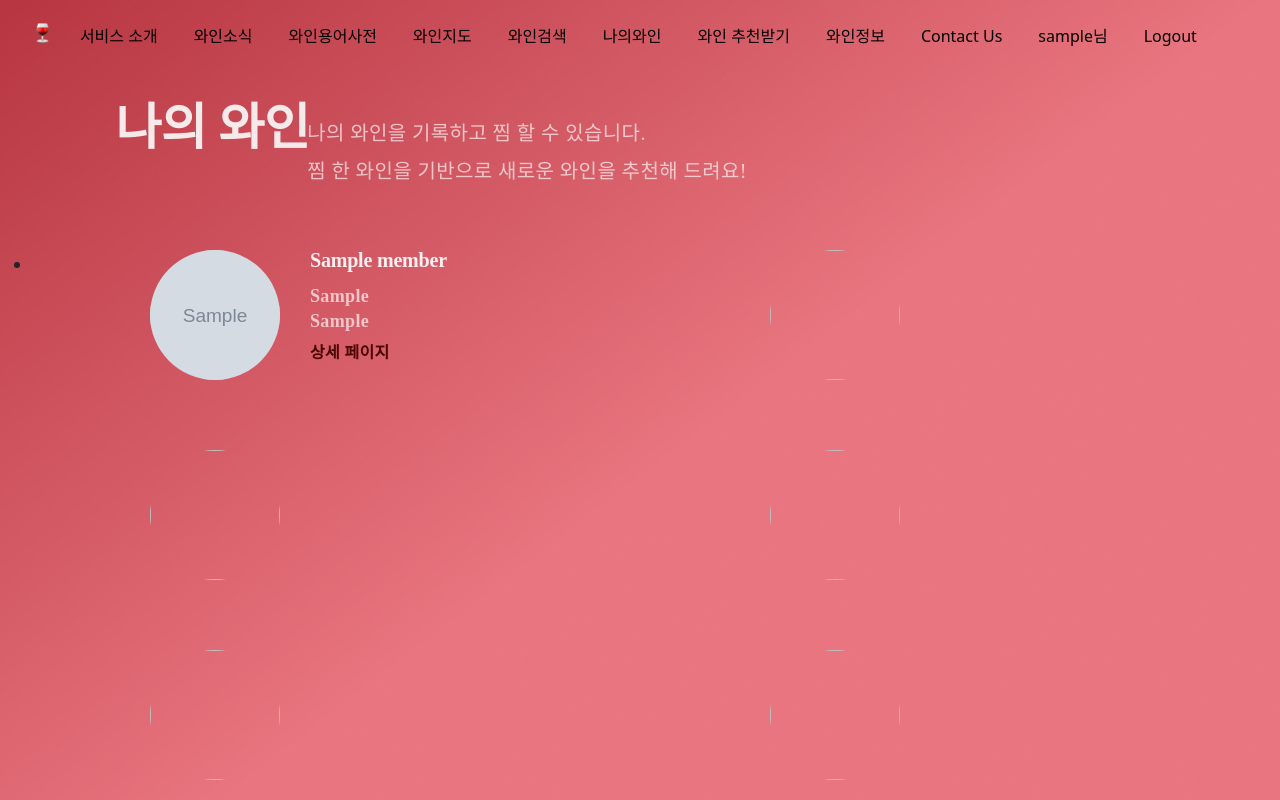
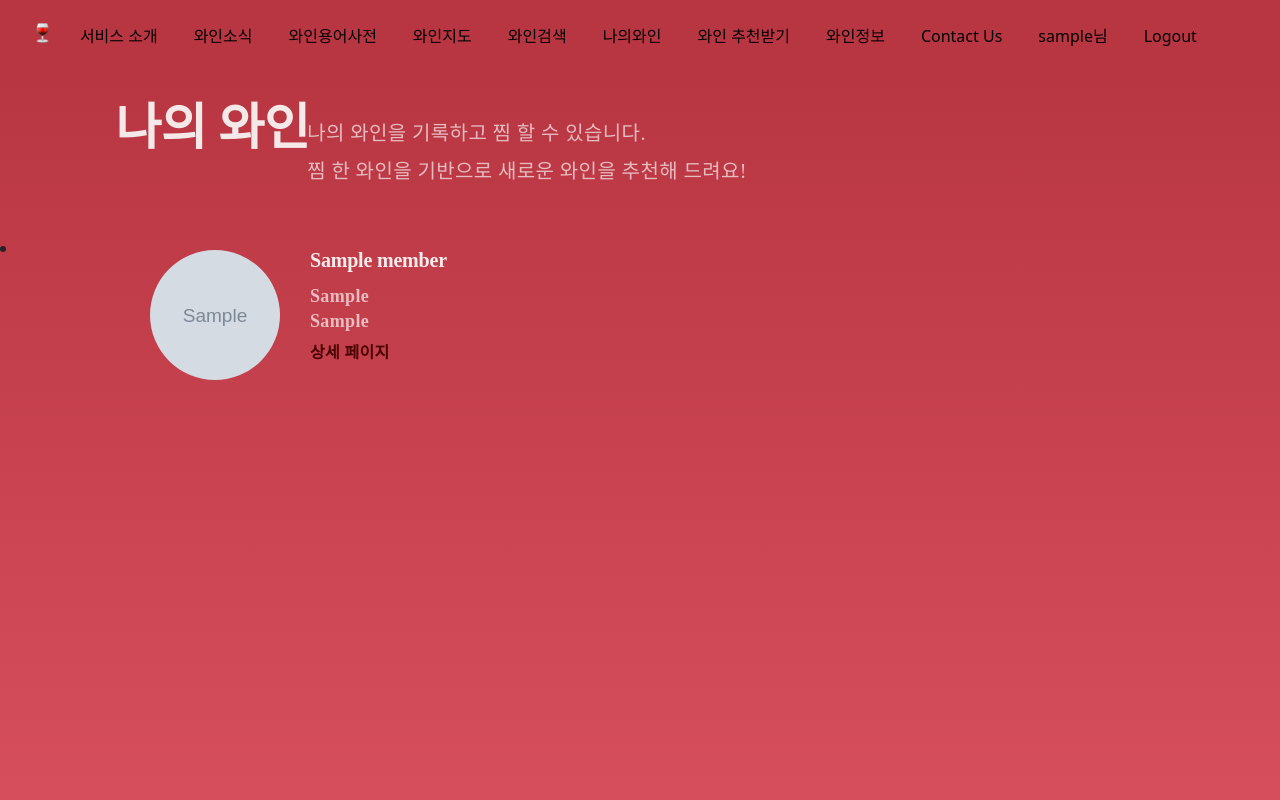
Before and after one commit to Dating-WineService/Wine-ing, a Python web app: template templates/mywine.html in a window 1280 px wide. Run offline with Jinja, Linux system fonts and the light colour scheme; the template is opened without the code that fills it: most values are stand-ins (such as "Sample title", 1, 10 or a date in 2020); grey boxes marked "Sample" are stand-in pictures; some libraries are stand-ins or nearby versions.

Commit message:
Update mywine.html

```diff
--- a/templates/mywine.html
+++ b/templates/mywine.html
@@ -12,14 +12,13 @@
     <link rel="stylesheet" href="https://cdnjs.cloudflare.com/ajax/libs/slick-carousel/1.8.1/slick.min.css" integrity="sha512-yHknP1/AwR+yx26cB1y0cjvQUMvEa2PFzt1c9LlS4pRQ5NOTZFWbhBig+X9G9eYW/8m0/4OXNx8pxJ6z57x0dw==" crossorigin="anonymous" referrerpolicy="no-referrer" />
     <link rel="stylesheet" href="https://cdnjs.cloudflare.com/ajax/libs/slick-carousel/1.8.1/slick-theme.min.css" integrity="sha512-17EgCFERpgZKcm0j0fEq1YCJuyAWdz9KUtv1EjVuaOz8pDnh/0nZxmU6BBXwaaxqoi9PQXnRWqlcDB027hgv9A==" crossorigin="anonymous" referrerpolicy="no-referrer" />
     <script src="https://cdnjs.cloudflare.com/ajax/libs/slick-carousel/1.8.1/slick.min.js" integrity="sha512-XtmMtDEcNz2j7ekrtHvOVR4iwwaD6o/FUJe6+Zq+HgcCsk3kj4uSQQR8weQ2QVj1o0Pk6PwYLohm206ZzNfubg==" crossorigin="anonymous" referrerpolicy="no-referrer"></script>
-    <!--custom css-->
-    <link href="./mywine.css" rel="stylesheet">
     <!-- css 연결-->
     <link href="../static/css/mywine.css" rel="stylesheet">
     <link rel="stylesheet" type="text/css" href="{{ url_for('static', filename='css/mywine.css') }}">
+    <link rel="stylesheet" href = "../static/css/mywine.css">
   </head>
 
-<body>
+<body class ="bg-gradient-main">
     <!--top navar-->
    <!--top navar-->
     <nav class="navbar navbar-expand-lg py-3  fixed-top">
@@ -107,6 +106,7 @@
       </div>
     </nav>
 
+
   <!-- 제목, 설명 -->
   <div class ="title">
     나의 와인
@@ -120,25 +120,6 @@
 
   <!-- 찜한 와인 본문 -->
 
-<div class = "winepic1">
-  <img class="image image--circle image--center" src={{winepiclink}}>
-</div>
-<div class = "winepic2">
-  <img class="image image--circle image--center" src={{winepiclink}}>
-</div>
-<div class = "winepic3">
-  <img class="image image--circle image--center" src={{winepiclink}}>
-</div>
-<div class = "winepic4">
-  <img class="image image--circle image--center" src={{winepiclink}}>
-</div>
-<div class = "winepic5">
-  <img class="image image--circle image--center" src={{winepiclink}}>
-</div>
-<div class = "winepic6">
-  <img class="image image--circle image--center" src={{winepiclink}}>
-</div>
-<ul>
   {% for member in userwine_list %}
        <li><p>
         <!-- {{ userwine_list[0].id }} -->
@@ -162,86 +143,6 @@
 
 
 </ul>
-<!-- <div class ="name1 name--font">
-  {{와인이름}}
-</div> -->
-<!-- <div class ="name2 name--font">
-  {{와인이름}}
-</div>
-<div class ="name3 name--font">
-  {{와인이름}}
-</div>
-<div class ="name4 name--font">
-  {{와인이름}}
-</div>
-<div class ="name5 name--font">
-  {{와인이름}}
-</div>
-<div class ="name6 name--font">
-  {{와인이름}}
-</div> -->
-<!--
-<div class="year1 small--font">
-  {{연도}}
-</div>
-<div class="year2 small--font">
-  {{연도}}
-</div>
-<div class="year3 small--font">
-  {{연도}}
-</div>
-<div class="year4 small--font">
-  {{연도}}
-</div>
-<div class="year5 small--font">
-  {{연도}}
-</div>
-<div class="year6 small--font">
-  {{년도}}
-</div> -->
-
-<!-- <div class="winetype1 small--font">
-
-</div>
-<div class="winetype2 small--font">
-
-</div>
-<div class="winetype3 small--font">
-
-</div>
-<div class="winetype4 small--font">
-
-</div>
-<div class="winetype5 small--font">
-
-</div>
-<div class="winetype6 small--font">
-
-</div> -->
-
-<!-- <div class ="link1">
-  <a href={{링크}} class="link"> 상세 페이지 </a>
-</div>
-
-<div class ="link2">
-  <a href={{링크}} class="link"> 상세 페이지</a>
-</div>
-
-<div class ="link3">
-  <a href ={{링크}} class="link"> 상세 페이지</a>
-</div>
-
-<div class ="link4">
-  <a href={{링크}} class="link"> 상세 페이지</a>
-</div>
-
-<div class ="link5">
-  <a href={{링크}} class="link"> 상세 페이지</a>
-</div>
-
-<div class ="link6">
-  <a href={{링크}} class="link"> 상세 페이지 </t>
-</div> -->
   <script src="https://cdn.jsdelivr.net/npm/bootstrap@5.0.2/dist/js/bootstrap.bundle.min.js"
     integrity="sha384-MrcW6ZMFYlzcLA8Nl+NtUVF0sA7MsXsP1UyJoMp4YLEuNSfAP+JcXn/tWtIaxVXM"
     crossorigin="anonymous"></script>
```
